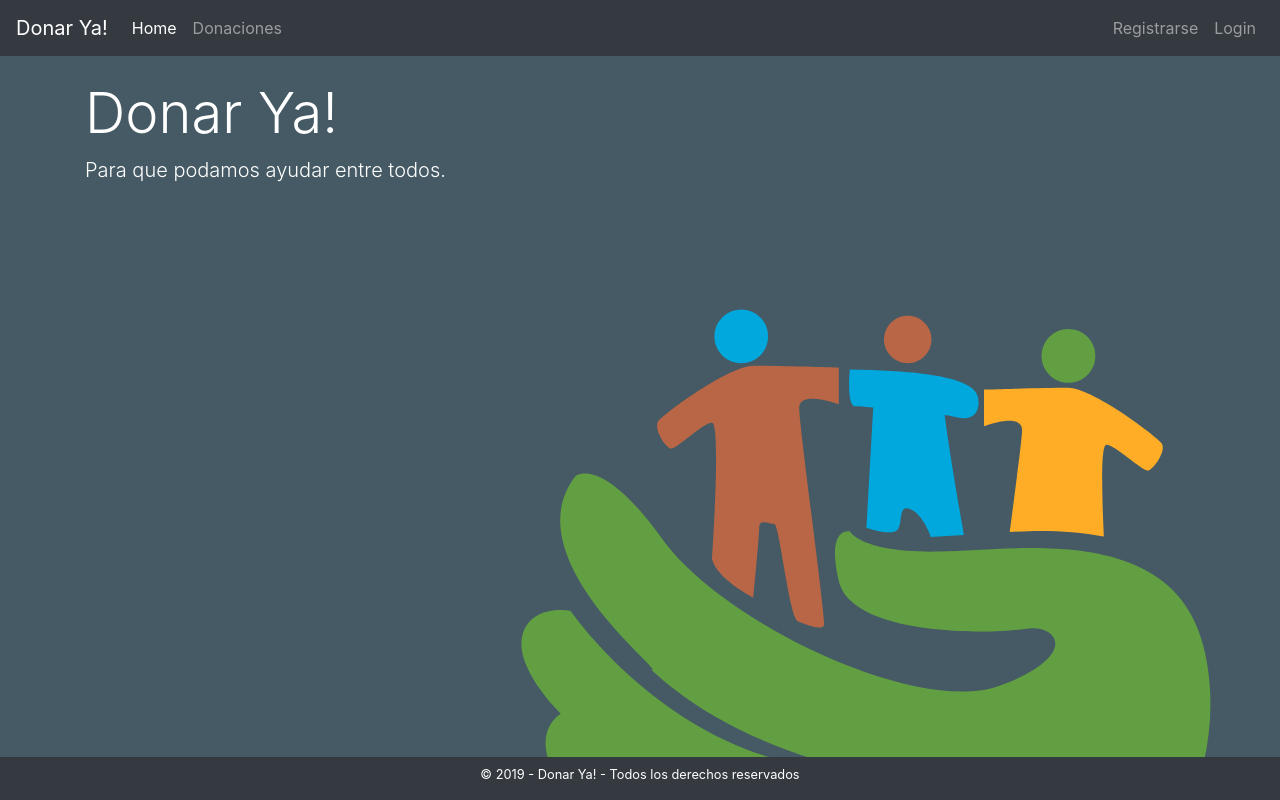
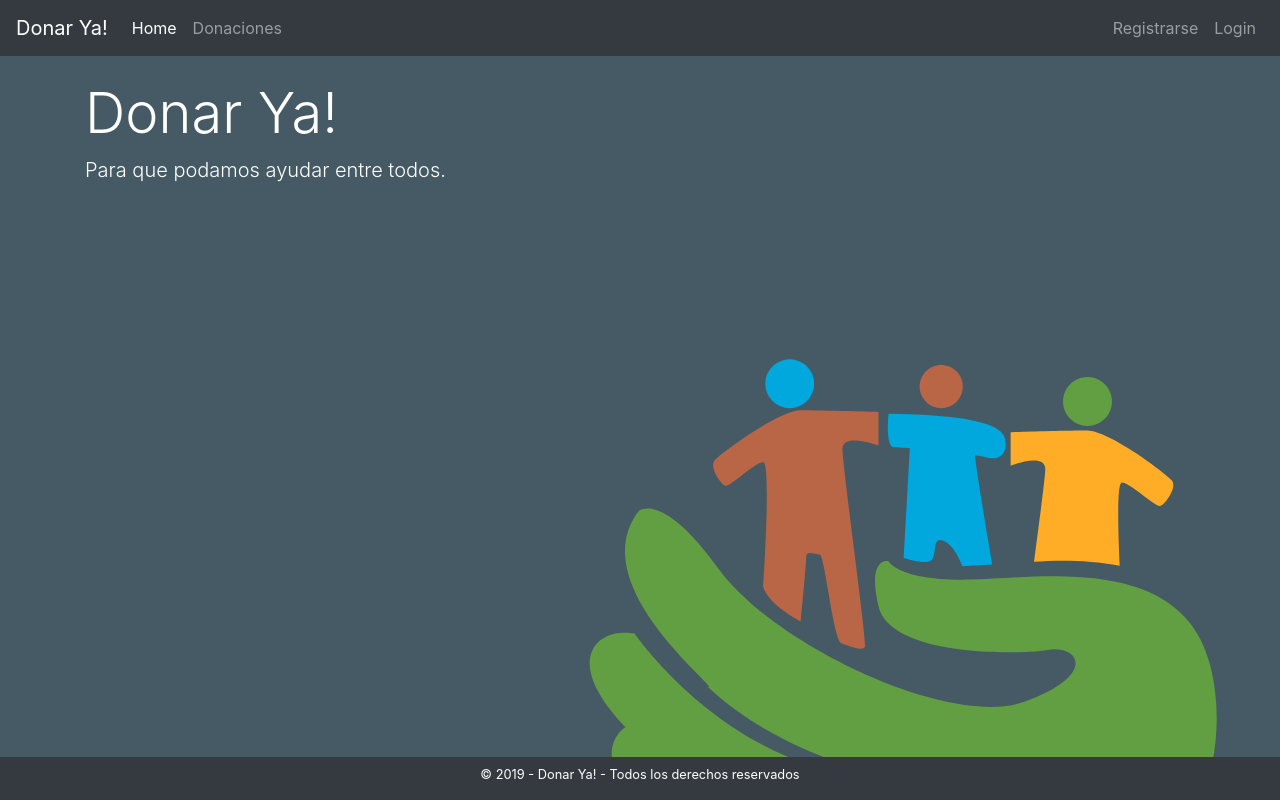
Before and after one commit to omelendrez/donarya, a React (Create React App) app: page / in a window 1280 px wide. Built offline with nearby package versions, Linux system fonts and the light colour scheme.

Commit message:
Fix menu not showing

```diff
--- a/src/components/home.css
+++ b/src/components/home.css
@@ -1,13 +1,8 @@
 .home {
-  position: absolute;
-  top: 3.5em;
-  left: 0;
-  bottom: 0;
-  right: 0;
   background-image: url("../assets/logo.svg");
   background-repeat: no-repeat;
-  background-attachment: fixed;
   background-position:  right 30vh;
   background-color: #455a64;
   color: #fff;
+  height: 91vh;
 }
```
